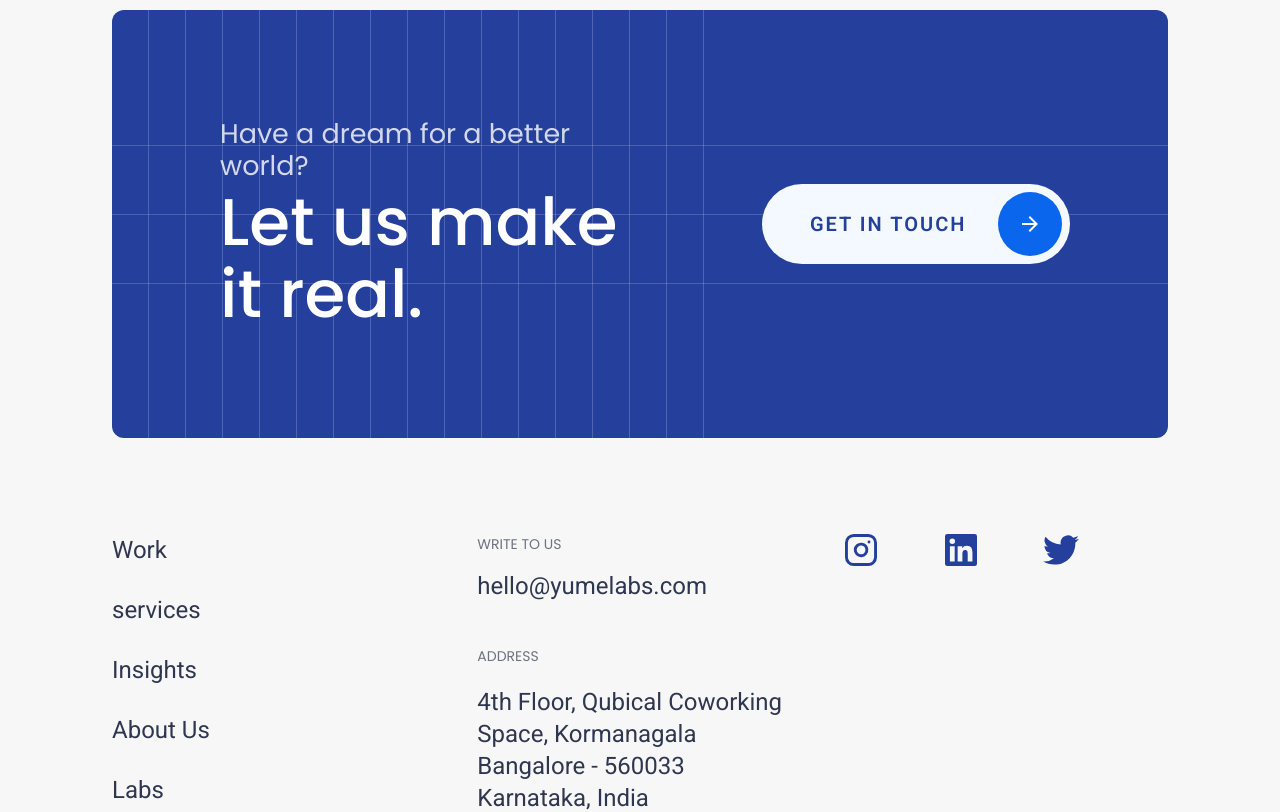
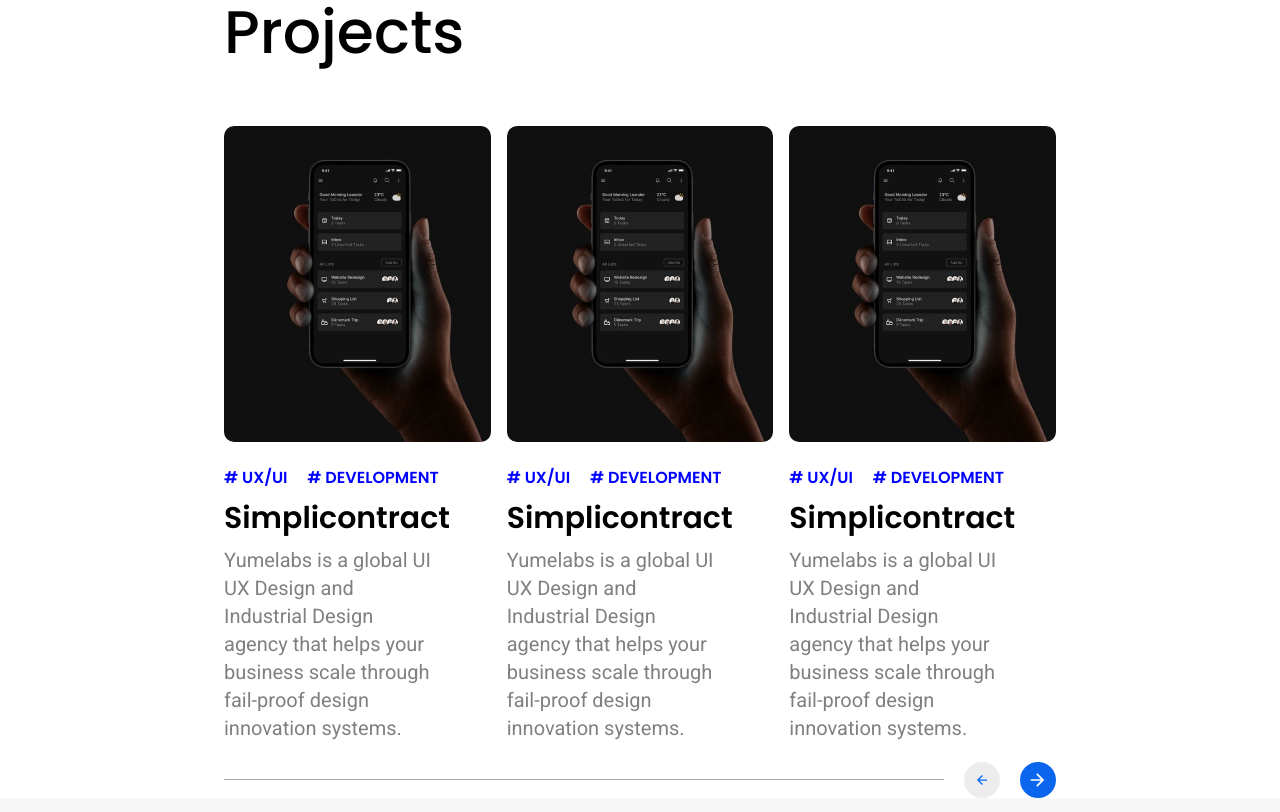
Before and after one commit to primathonacademy/april-batch-live-project, a React (Vite) app: page /case-study in a window 1280 px wide. Shown: the part 8680-9492 px from the top of the page. Built offline with nearby package versions, Linux system fonts and the light colour scheme; a web font is replaced by a local one.

Commit message:
[feature] : Add project selection in case study page

```diff
--- /dev/null
+++ b/src/constants/project-data.js
@@ -0,0 +1,54 @@
+import latestMobile from '../assets/images/LatestMobile.png';
+
+export const latestArticles = [
+    {
+        id: 1,
+        articleImage: latestMobile,
+        link: '/study-case',
+        contentHeading: 'Simplicontract',
+        articleDescription:
+            'Yumelabs is a global UI UX Design and Industrial Design agency that helps your business scale through fail-proof design innovation systems.',
+        UI: '# UX/UI',
+        UX: ' # DEVELOPMENT'
+    },
+    {
+        id: 2,
+        articleImage: latestMobile,
+        link: '/study-case',
+        contentHeading: 'Simplicontract',
+        articleDescription:
+            'Yumelabs is a global UI UX Design and Industrial Design agency that helps your business scale through fail-proof design innovation systems.',
+        UI: '# UX/UI',
+        UX: ' # DEVELOPMENT'
+    },
+    {
+        id: 3,
+        articleImage: latestMobile,
+        link: '/study-case',
+        contentHeading: 'Simplicontract',
+        articleDescription:
+            'Yumelabs is a global UI UX Design and Industrial Design agency that helps your business scale through fail-proof design innovation systems.',
+        UI: '# UX/UI',
+        UX: ' # DEVELOPMENT'
+    },
+    {
+        id: 4,
+        articleImage: latestMobile,
+        link: '/study-case',
+        contentHeading: 'Simplicontract',
+        articleDescription:
+            'Yumelabs is a global UI UX Design and Industrial Design agency that helps your business scale through fail-proof design innovation systems.',
+        UI: '# UX/UI',
+        UX: ' # DEVELOPMENT'
+    },
+    {
+        id: 5,
+        articleImage: latestMobile,
+        link: '/study-case',
+        contentHeading: 'Simplicontract',
+        articleDescription:
+            'Yumelabs is a global UI UX Design and Industrial Design agency that helps your business scale through fail-proof design innovation systems.',
+        UI: '# UX/UI',
+        UX: ' # DEVELOPMENT'
+    }
+];
--- /dev/null
+++ b/src/pages/case-study/Project/index.jsx
@@ -0,0 +1,87 @@
+import { useState } from 'react';
+import rightArrow from '../../../assets/icons/right.svg';
+import leftArrow from '../../../assets/icons/left.svg';
+import { NavLink } from 'react-router-dom';
+import { latestArticles } from '../../../constants/project-data';
+
+const Project = () => {
+    const [currentPage, setCurrentPage] = useState(1);
+    const itemsPerPage = 3;
+    const reversedLatestArticles = latestArticles.slice().reverse();
+    const startIndex = (currentPage - 1) * itemsPerPage;
+    const endIndex = startIndex + itemsPerPage;
+    const displayedArticles = reversedLatestArticles.slice(startIndex, endIndex);
+
+    const handlePrevPage = () => {
+        if (currentPage > 1) {
+            setCurrentPage((prevPage) => prevPage - 1);
+        }
+    };
+
+    const handleNextPage = () => {
+        const totalPages = Math.ceil(latestArticles.length / itemsPerPage);
+        if (currentPage < totalPages) {
+            setCurrentPage((prevPage) => prevPage + 1);
+        }
+    };
+
+    return (
+        <section className=" px-6 md:px-16 lg:px-20 xl:px-28 2xl:px-36 ">
+            <h2 className="text-black text-6xl font-poppins mb-16 max-w-64 pt-7 font-medium">Selected Projects</h2>
+            <section className="flex mt-8 gap-4 overflow-x-scroll scrollbar-hide flex-nowrap">
+                {displayedArticles?.map((item) => (
+                    <div key={item.id}>
+                        <NavLink href={item.link}>
+                            <div key={item.id} className="cursor-pointer">
+                                <div className="min-w-64 rounded-[10px] ">
+                                    <img
+                                        className="md:w-full md:h-fit bg-transparent rounded-[10px] h-64 w-60 2xl:h-[32.5rem] 2xl:w-[947px]"
+                                        src={item.articleImage}
+                                        width={380}
+                                        height={310}
+                                        alt="Author image"
+                                    />
+                                </div>
+                                <div className="mt-6 mb-5">
+                                    <span className=" text-[blue] font-poppins">{item.UI}</span>
+                                    <span className=" text-[blue] font-poppins ml-4">{item.UX}</span>
+
+                                    <h3 className="text-[black] text-3xl font-poppins max-w-[80%] mt-2.5">
+                                        {item.contentHeading > 25
+                                            ? item.contentHeading > 50
+                                                ? `${item.contentHeading.substring(0, 50)}.....`
+                                                : `${item.contentHeading.substring(0, 50)}`
+                                            : item.contentHeading}
+                                    </h3>
+
+                                    <p className="text-[gray] text-xl font-normal max-w-[80%] mt-2.5">
+                                        {item.articleDescription > 25
+                                            ? item.articleDescription > 50
+                                                ? `${item.articleDescription.substring(0, 50)}.....`
+                                                : `${item.articleDescription.substring(0, 50)}`
+                                            : item.articleDescription}
+                                    </p>
+                                </div>
+                            </div>
+                        </NavLink>
+                    </div>
+                ))}
+            </section>
+
+            <div className="flex items-center md:gap-5  gap-2">
+                <div className="md:bg-fade-gray flex-1 h-px opacity-70" />
+                <button
+                    className="flex justify-center items-center  cursor-pointer rounded-[50%] border-[none] bg-fade-white w-9 h-9"
+                    onClick={handlePrevPage}
+                    type="button">
+                    <img src={leftArrow} alt="Left Arrow" />
+                </button>
+                <button className=" w-9 h-9 rounded-[50%] border-[none]" onClick={handleNextPage} type="button">
+                    <img src={rightArrow} alt="Left Arrow" />
+                </button>
+            </div>
+        </section>
+    );
+};
+
+export default Project;
--- a/src/pages/case-study/index.jsx
+++ b/src/pages/case-study/index.jsx
@@ -1,6 +1,7 @@
 import Strategy from '../../pages/case-study/Strategy/index';
 import StatementSection from './StatementSection';
 import Unbiased from './Unbiased';
+import Project from '../../pages/case-study/Project/index';
 
 const CaseStudy = () => {
     return (
@@ -8,6 +9,7 @@
             <Strategy />
             <StatementSection />
             <Unbiased />
+            <Project />
         </div>
     );
 };
```
Also changed, not shown: src/assets/images/LatestMobile.png (added).
